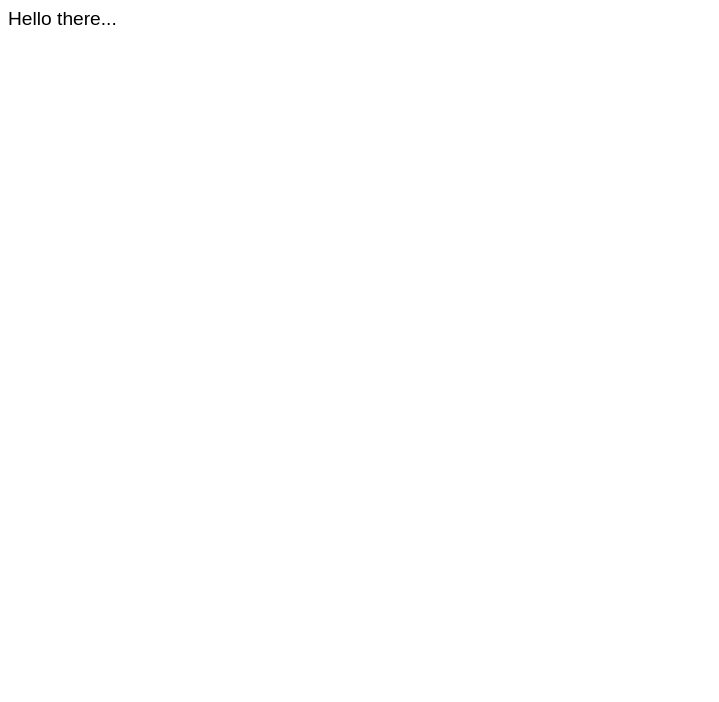
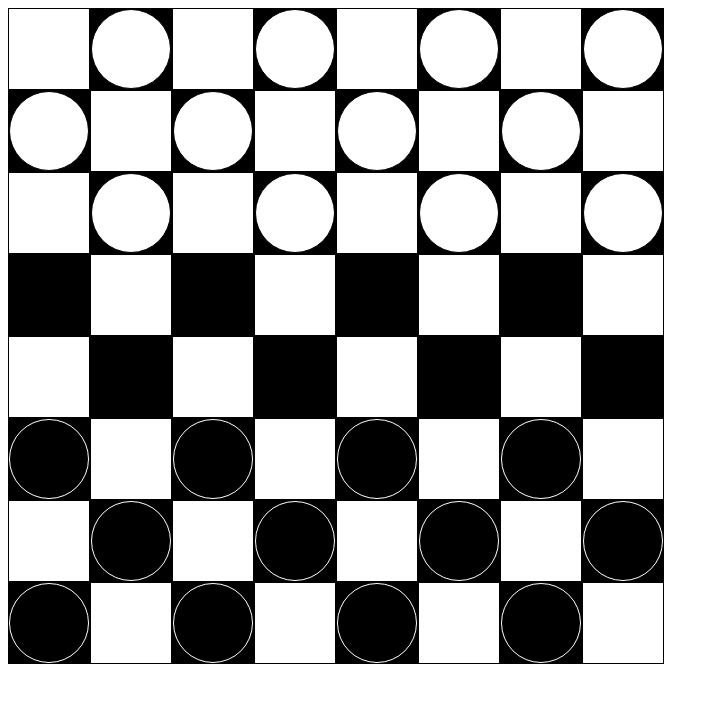
Before and after one commit to nehoraigold/checkers, a React app: page / in a window 1280 px wide. Shown: the top 702 px of the page, without its empty margins (0-719 px from the left). Built offline with nearby package versions, Linux system fonts and the light colour scheme.

Commit message:
Basic board and pieces in place, very simplistic

```diff
--- a/client/src/components/App.jsx
+++ b/client/src/components/App.jsx
@@ -1,20 +1,13 @@
 //region imports
 import React from "react";
 import "./style/App.css";
+import Board from "./Board";
+
 //endregion
 
-class App extends React.Component {
-	constructor(props) {
-		super(props);
-	}
-
-	render() {
-		return (
-			<div className="app">
-				Hello there...
-			</div>
-		);
-	}
-}
+const App = () =>
+    <div className="app">
+        <Board/>
+    </div>;
 
 export default App;
--- /dev/null
+++ b/client/src/components/Board.jsx
@@ -0,0 +1,51 @@
+//region imports
+import React from "react";
+import Space from "./Space";
+
+//endregion
+
+const Board = () => {
+    const NUMBER_OF_ROWS = 8;
+    const NUMBER_OF_COLUMNS = 8;
+    const colors = ["white", "black"];
+
+    let index = 0;
+    const returnRow = () => {
+        let array = Array(NUMBER_OF_COLUMNS);
+        for (let i = 0; i < array.length; i++) {
+            array[i] = colors[index++ % colors.length];
+        }
+        index--;
+        return array;
+    };
+
+    const spaces = [];
+    for (let i = 0; i < NUMBER_OF_ROWS; i++) {
+        spaces.push(returnRow());
+    }
+
+    let state = [
+        returnRow().map(spaceColor => spaceColor === "black" ? "white" : null),
+        returnRow().map(spaceColor => spaceColor === "black" ? "white" : null),
+        returnRow().map(spaceColor => spaceColor === "black" ? "white" : null),
+        Array(8).fill(null),
+        Array(8).fill(null),
+        returnRow().map(spaceColor => spaceColor === "black" ? "black" : null),
+        returnRow().map(spaceColor => spaceColor === "black" ? "black" : null),
+        returnRow().map(spaceColor => spaceColor === "black" ? "black" : null)
+    ];
+
+    return (
+        <div className="board">
+            {spaces.map((row, rowNumber) =>
+                <div key={rowNumber} className="row">
+                    {row.map((spaceColor, spaceNumber) =>
+                        <Space key={spaceNumber}
+                               color={spaceColor}
+                               checker={state[rowNumber] ? state[rowNumber][spaceNumber] : null}/> )}
+                </div>)}
+        </div>
+    );
+};
+
+export default Board;
--- /dev/null
+++ b/client/src/components/Checker.jsx
@@ -0,0 +1,9 @@
+//region imports
+import React from "react";
+import "./style/Checker.css";
+
+//endregion
+
+const Checker = ({ color }) => <div className={`checker ${color}`}/>;
+
+export default Checker;
--- /dev/null
+++ b/client/src/components/Space.jsx
@@ -0,0 +1,13 @@
+//region imports
+import React from "react";
+import "./style/Space.css";
+import Checker from "./Checker";
+
+//endregion
+
+const Space = ({ color, checker }) =>
+    <div className={`space ${color}`}>
+        {checker ? <Checker color={checker}/> : null}
+    </div>;
+
+export default Space;
--- a/client/src/components/style/App.css
+++ b/client/src/components/style/App.css
@@ -1,4 +1,4 @@
 .app {
     font-family: sans-serif;
-    font-size: larger;
+    font-size: 0;
 }
--- /dev/null
+++ b/client/src/components/style/Checker.css
@@ -0,0 +1,21 @@
+.checker {
+    width: 10vw;
+    height: 10vw;
+    max-width: 10vh;
+    max-height: 10vh;
+    border-radius: 50%;
+    border: 1px solid black;
+    z-index:1;
+    -webkit-box-sizing: border-box;
+    -moz-box-sizing: border-box;
+    box-sizing: border-box;
+}
+
+.checker.black {
+    background-color: black;
+    border-color: white;
+}
+
+.checker.white {
+    background-color: white;
+}
--- /dev/null
+++ b/client/src/components/style/Space.css
@@ -0,0 +1,16 @@
+.space {
+    width: 10vw;
+    height: 10vw;
+    max-width: 10vh;
+    max-height: 10vh;
+    border: 1px solid black;
+    display: inline-block;
+}
+
+.space.white {
+    background-color: white;
+}
+
+.space.black {
+    background-color: black;
+}
--- a/package.json
+++ b/package.json
@@ -5,7 +5,8 @@
   "main": "index.js",
   "scripts": {
     "start": "node ./server/index.js",
-    "build": "webpack"
+    "build": "webpack",
+    "dev": "webpack-dev-server"
   },
   "keywords": [],
   "author": "",
--- a/webpack.config.js
+++ b/webpack.config.js
@@ -2,7 +2,7 @@ const path = require('path');
 const Html = require('html-webpack-plugin');
 
 module.exports = {
-	mode: "production",
+	mode: "development",
 	entry: './client/src/index.js',
 	output: {
 		filename: './main.js',
```
Also changed, not shown: client/src/index.js (+4 -3 lines), 1 other file (tests, documents, lock files or other folders).
